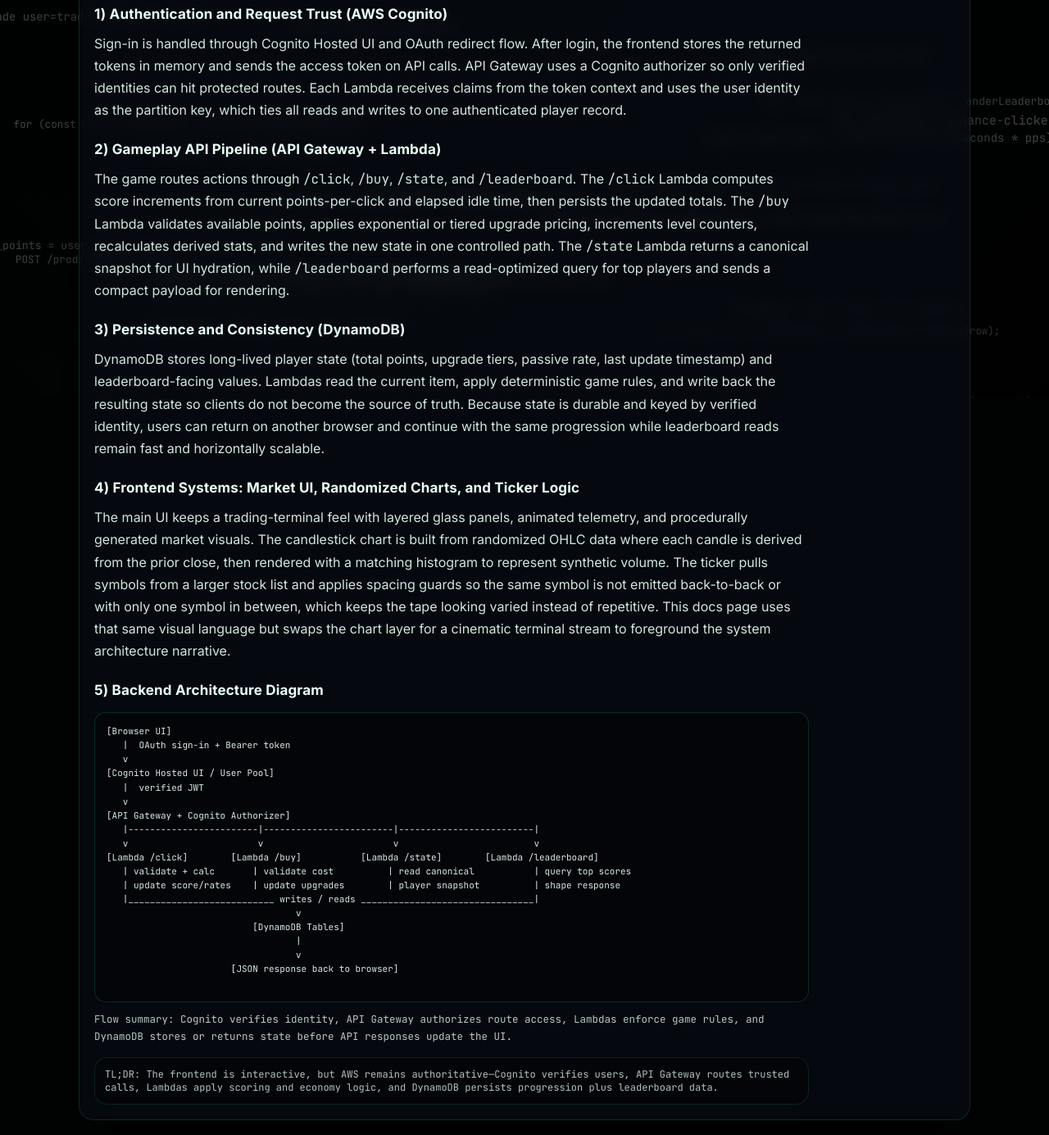
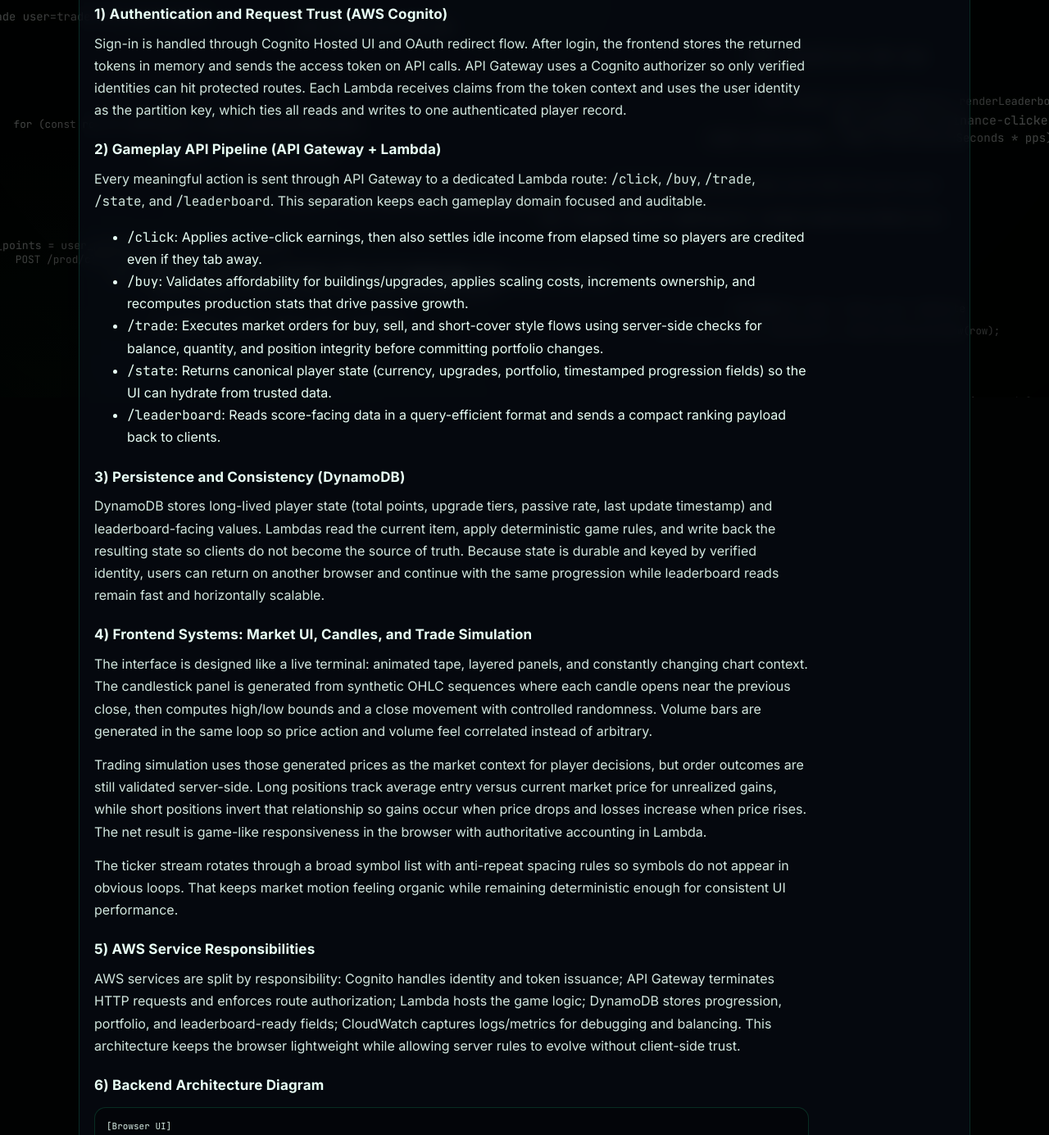
Before and after one commit to EthanBCode/FinanceClicker, a website: page public/how-it-works.html in a window 1280 px wide. Shown: the part 315-1700 px from the top of the page at 82% size. Drawn offline with Linux system fonts and the light colour scheme.

Commit message:
Expand how-it-works docs with trade flow and player-focused tips

```diff
--- a/public/how-it-works.html
+++ b/public/how-it-works.html
@@ -53,15 +53,33 @@
 
         <h3>2) Gameplay API Pipeline (API Gateway + Lambda)</h3>
         <p>
-          The game routes actions through <span class="mono">/click</span>, <span class="mono">/buy</span>,
-          <span class="mono">/state</span>, and <span class="mono">/leaderboard</span>. The
-          <span class="mono">/click</span> Lambda computes score increments from current points-per-click and elapsed
-          idle time, then persists the updated totals. The <span class="mono">/buy</span> Lambda validates available
-          points, applies exponential or tiered upgrade pricing, increments level counters, recalculates derived stats,
-          and writes the new state in one controlled path. The <span class="mono">/state</span> Lambda returns a
-          canonical snapshot for UI hydration, while <span class="mono">/leaderboard</span> performs a read-optimized
-          query for top players and sends a compact payload for rendering.
+          Every meaningful action is sent through API Gateway to a dedicated Lambda route:
+          <span class="mono">/click</span>, <span class="mono">/buy</span>, <span class="mono">/trade</span>,
+          <span class="mono">/state</span>, and <span class="mono">/leaderboard</span>. This separation keeps each
+          gameplay domain focused and auditable.
         </p>
+        <ul>
+          <li>
+            <span class="mono">/click</span>: Applies active-click earnings, then also settles idle income from
+            elapsed time so players are credited even if they tab away.
+          </li>
+          <li>
+            <span class="mono">/buy</span>: Validates affordability for buildings/upgrades, applies scaling costs,
+            increments ownership, and recomputes production stats that drive passive growth.
+          </li>
+          <li>
+            <span class="mono">/trade</span>: Executes market orders for buy, sell, and short-cover style flows using
+            server-side checks for balance, quantity, and position integrity before committing portfolio changes.
+          </li>
+          <li>
+            <span class="mono">/state</span>: Returns canonical player state (currency, upgrades, portfolio,
+            timestamped progression fields) so the UI can hydrate from trusted data.
+          </li>
+          <li>
+            <span class="mono">/leaderboard</span>: Reads score-facing data in a query-efficient format and sends a
+            compact ranking payload back to clients.
+          </li>
+        </ul>
 
         <h3>3) Persistence and Consistency (DynamoDB)</h3>
         <p>
@@ -72,18 +90,34 @@
           remain fast and horizontally scalable.
         </p>
 
-        <h3>4) Frontend Systems: Market UI, Randomized Charts, and Ticker Logic</h3>
+        <h3>4) Frontend Systems: Market UI, Candles, and Trade Simulation</h3>
         <p>
-          The main UI keeps a trading-terminal feel with layered glass panels, animated telemetry, and procedurally
-          generated market visuals. The candlestick chart is built from randomized OHLC data where each candle is derived
-          from the prior close, then rendered with a matching histogram to represent synthetic volume. The ticker pulls
-          symbols from a larger stock list and applies spacing guards so the same symbol is not emitted back-to-back or
-          with only one symbol in between, which keeps the tape looking varied instead of repetitive. This docs page uses
-          that same visual language but swaps the chart layer for a cinematic terminal stream to foreground the system
-          architecture narrative.
+          The interface is designed like a live terminal: animated tape, layered panels, and constantly changing chart
+          context. The candlestick panel is generated from synthetic OHLC sequences where each candle opens near the
+          previous close, then computes high/low bounds and a close movement with controlled randomness. Volume bars are
+          generated in the same loop so price action and volume feel correlated instead of arbitrary.
+        </p>
+        <p>
+          Trading simulation uses those generated prices as the market context for player decisions, but order outcomes
+          are still validated server-side. Long positions track average entry versus current market price for unrealized
+          gains, while short positions invert that relationship so gains occur when price drops and losses increase when
+          price rises. The net result is game-like responsiveness in the browser with authoritative accounting in Lambda.
+        </p>
+        <p>
+          The ticker stream rotates through a broad symbol list with anti-repeat spacing rules so symbols do not appear in
+          obvious loops. That keeps market motion feeling organic while remaining deterministic enough for consistent UI
+          performance.
         </p>
 
-        <h3>5) Backend Architecture Diagram</h3>
+        <h3>5) AWS Service Responsibilities</h3>
+        <p>
+          AWS services are split by responsibility: Cognito handles identity and token issuance; API Gateway terminates
+          HTTP requests and enforces route authorization; Lambda hosts the game logic; DynamoDB stores progression,
+          portfolio, and leaderboard-ready fields; CloudWatch captures logs/metrics for debugging and balancing. This
+          architecture keeps the browser lightweight while allowing server rules to evolve without client-side trust.
+        </p>
+
+        <h3>6) Backend Architecture Diagram</h3>
         <pre class="arch-diagram" aria-label="Finance Clicker backend architecture diagram">
 [Browser UI]
    |  OAuth sign-in + Bearer token
@@ -92,26 +126,36 @@
    |  verified JWT
    v
 [API Gateway + Cognito Authorizer]
-   |------------------------|------------------------|-------------------------|
-   v                        v                        v                         v
-[Lambda /click]        [Lambda /buy]           [Lambda /state]        [Lambda /leaderboard]
-   | validate + calc       | validate cost          | read canonical           | query top scores
-   | update score/rates    | update upgrades        | player snapshot          | shape response
-   |___________________________ writes / reads ________________________________|
+   |---------------|---------------|---------------|---------------|----------------|
+   v               v               v               v                v
+[Lambda /click] [Lambda /buy] [Lambda /trade] [Lambda /state] [Lambda /leaderboard]
+   | settle active  | validate       | execute long / | hydrate trusted | rank and return
+   | + idle gains   | economy buys   | short actions  | player state    | top players
+   |__________________________ reads/writes single player state _________________________|
                                    v
-                           [DynamoDB Tables]
+                    [DynamoDB: Player + Leaderboard data]
                                    |
                                    v
                        [JSON response back to browser]
         </pre>
         <p class="diagram-caption">
-          Flow summary: Cognito verifies identity, API Gateway authorizes route access, Lambdas enforce game rules, and
-          DynamoDB stores or returns state before API responses update the UI.
+          Flow summary: Cognito verifies identity, API Gateway authorizes each route, Lambdas enforce clicker/trading
+          economy rules (including <span class="mono">/trade</span>), and DynamoDB persists canonical state before the
+          frontend re-renders.
         </p>
+
+        <h3>7) Player Strategy Tips</h3>
+        <ul>
+          <li>Build a steady passive-income base first so every trade is backed by reliable cash flow.</li>
+          <li>Use smaller test positions before committing large capital to directional bets.</li>
+          <li>Short setups can pay off quickly, but they punish hesitation when momentum reverses.</li>
+          <li>Compare upgrade payback time, not just raw output—efficiency beats flashy purchases.</li>
+          <li>Check the leaderboard pace and set milestone targets to stay disciplined between sessions.</li>
+        </ul>
 
         <div class="status">
           TL;DR: The frontend is interactive, but AWS remains authoritative—Cognito verifies users, API Gateway routes
-          trusted calls, Lambdas apply scoring and economy logic, and DynamoDB persists progression plus leaderboard data.
+          trusted calls, Lambdas apply scoring/trading logic, and DynamoDB persists progression plus leaderboard data.
         </div>
       </div>
     </section>
```
